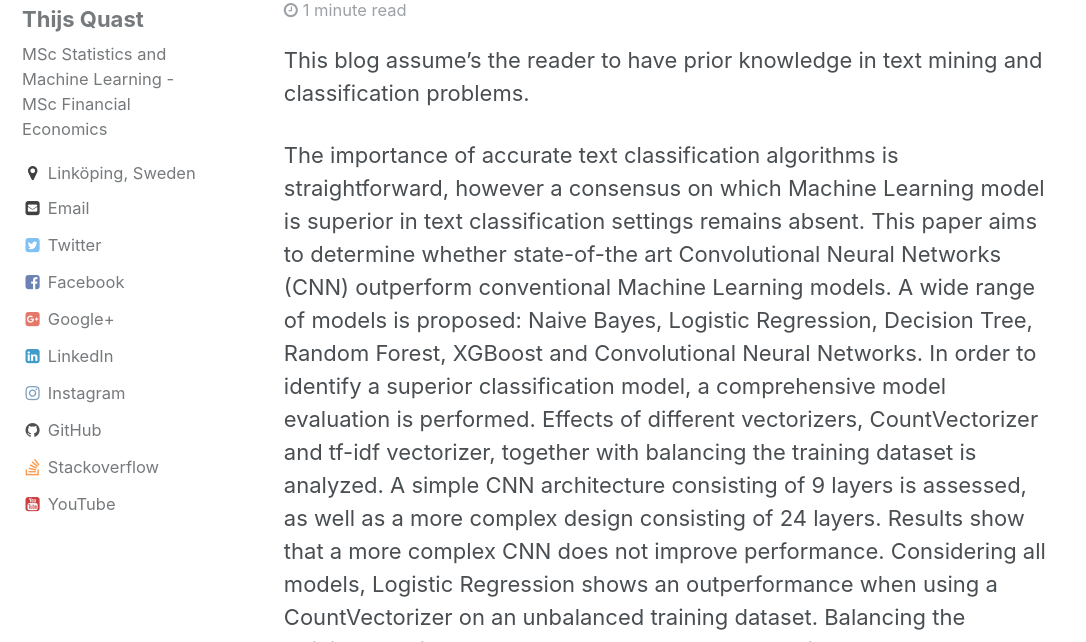
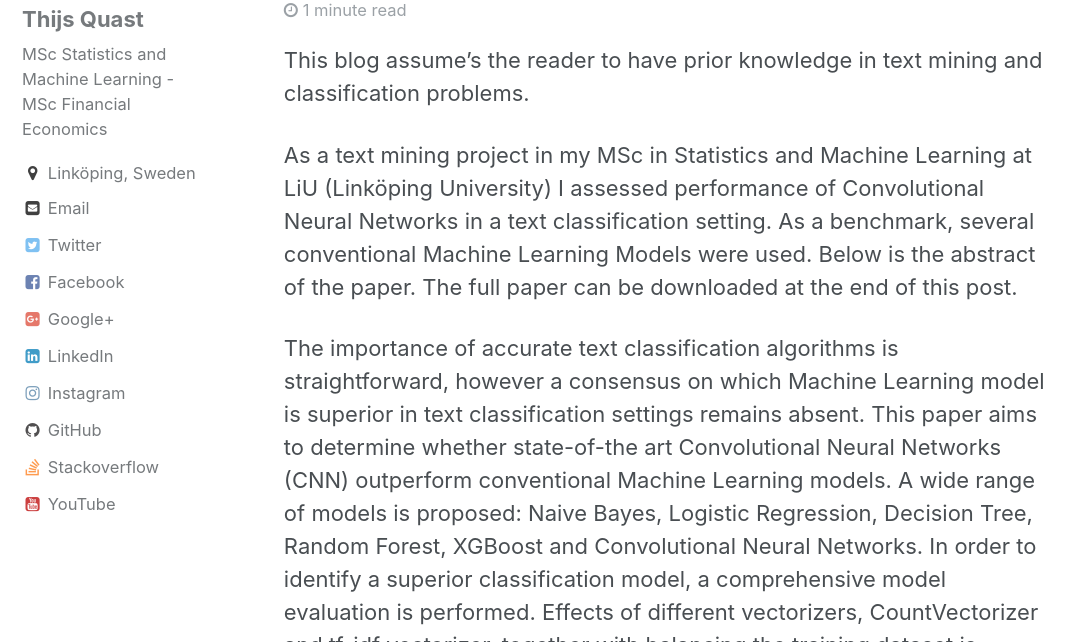
Before and after one commit to Thijsq/thijsq.github.io, a Jekyll site: the page built from _posts/2020-04-18-text-mining.md, in a window 1280 px wide and 900 px high, cut to the strip 258-900 px from the top of the window. Shown: the whole strip, without its empty margins (0-1086 px from the left). Built offline with Jekyll 4.4.1, drawn with Linux system fonts in a browser that asks for light colours.

Commit message:
Update 2020-04-18-text-mining.md

```diff
--- a/_posts/2020-04-18-text-mining.md
+++ b/_posts/2020-04-18-text-mining.md
@@ -7,6 +7,8 @@ tags: [machine learning, python, text mining]
 ---
 
 This blog assume's the reader to have prior knowledge in text mining and classification problems.
+
+As a text mining project in my MSc in Statistics and Machine Learning at LiU (Linköping University) I assessed performance of Convolutional Neural Networks in a text classification setting. As a benchmark, several conventional Machine Learning Models were used. Below is the abstract of the paper. The full paper can be downloaded at the end of this post.
 
 The importance of accurate text classification algorithms is straightforward,
 however a consensus on which Machine Learning model is superior in text classification settings remains absent.
```
